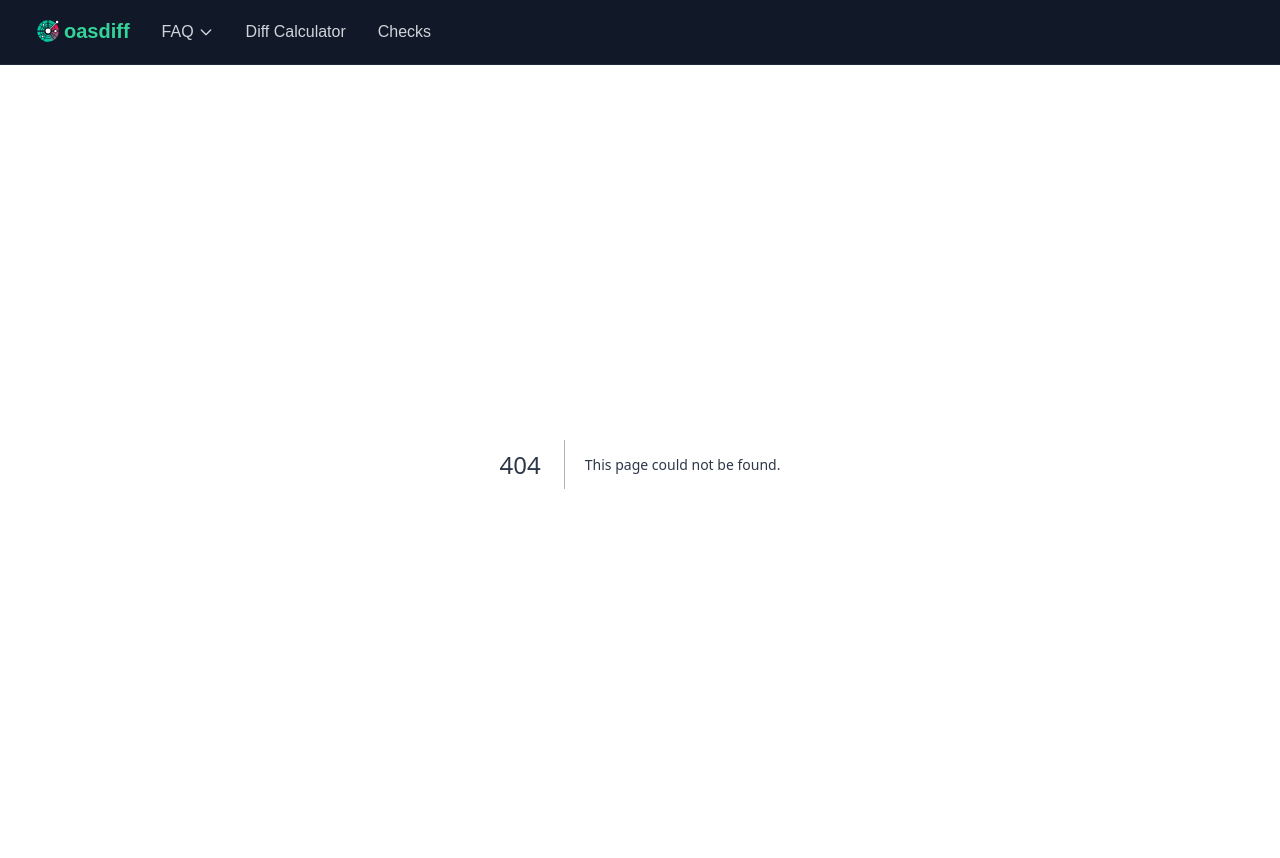
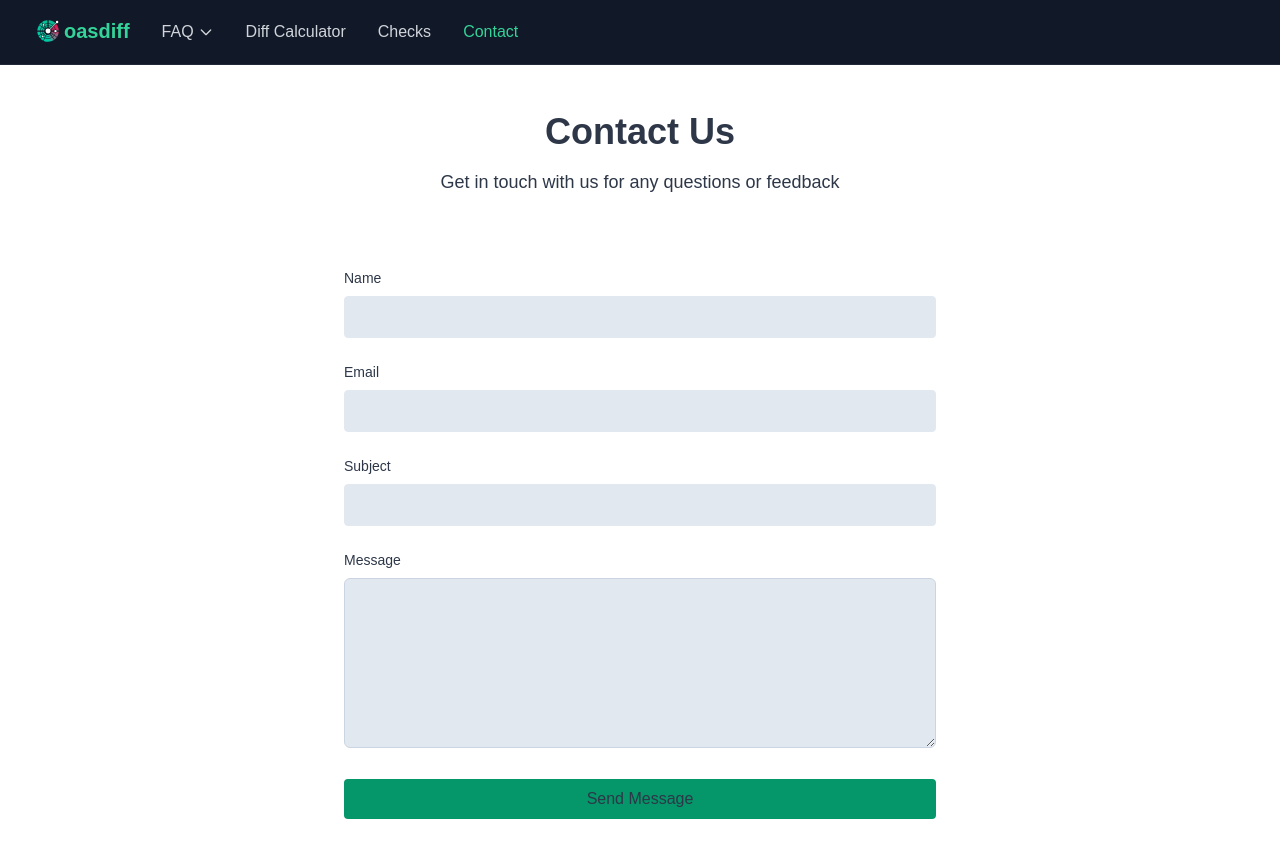
Before and after one commit to oasdiff/w3, a Next.js app: page /contact in a window 1280 px wide. Before the commit this address had no page. Shown: the top 858 px of the page. Built offline with nearby package versions, Linux system fonts and the light colour scheme.

Commit message:
contact-form

```diff
--- /dev/null
+++ b/app/api/contact/route.ts
@@ -0,0 +1,45 @@
+import { NextResponse } from 'next/server';
+import nodemailer from 'nodemailer';
+
+export async function POST(request: Request) {
+  try {
+    const { name, email, subject, message, to } = await request.json();
+
+    // Create a transporter using SMTP
+    const transporter = nodemailer.createTransport({
+      host: process.env.SMTP_HOST,
+      port: Number(process.env.SMTP_PORT),
+      secure: true,
+      auth: {
+        user: process.env.SMTP_USER,
+        pass: process.env.SMTP_PASS,
+      },
+    });
+
+    console.log("Attempting to send email to:", to); // Add this line
+
+    // Send email
+    await transporter.sendMail({
+      from: process.env.SMTP_FROM,
+      to,
+      subject: `[Contact Form] ${subject}`,
+      text: `Name: ${name}\nEmail: ${email}\n\nMessage:\n${message}`,
+      html: `
+        <h2>New Contact Form Submission</h2>
+        <p><strong>Name:</strong> ${name}</p>
+        <p><strong>Email:</strong> ${email}</p>
+        <p><strong>Subject:</strong> ${subject}</p>
+        <p><strong>Message:</strong></p>
+        <p>${message.replace(/\n/g, '<br>')}</p>
+      `,
+    });
+
+    return NextResponse.json({ success: true });
+  } catch (error) {
+    console.error('Error sending email:', error);
+    return NextResponse.json(
+      { error: 'Failed to send email' },
+      { status: 500 }
+    );
+  }
+}
--- a/app/components/MainNav.tsx
+++ b/app/components/MainNav.tsx
@@ -97,6 +97,16 @@ export function MainNav() {
           >
             Checks
           </Link>
+          <Link
+            href="/contact"
+            className={`${
+              pathname === "/contact"
+                ? "text-emerald-400"
+                : "text-gray-300 hover:text-emerald-300"
+            } transition-colors font-medium`}
+          >
+            Contact
+          </Link>
         </div>
       </div>
     </nav>
--- /dev/null
+++ b/app/contact/page.tsx
@@ -0,0 +1,133 @@
+"use client";
+
+import { useState } from "react";
+import { Card } from "@/components/ui/card";
+import { Input } from "@/components/ui/input";
+
+export default function Page() {
+  const [name, setName] = useState("");
+  const [email, setEmail] = useState("");
+  const [subject, setSubject] = useState("");
+  const [message, setMessage] = useState("");
+  const [status, setStatus] = useState<'idle' | 'sending' | 'success' | 'error'>('idle');
+
+  const handleSubmit = async (e: React.FormEvent) => {
+    e.preventDefault();
+    setStatus('sending');
+
+    try {
+      const response = await fetch('/api/contact', {
+        method: 'POST',
+        headers: {
+          'Content-Type': 'application/json',
+        },
+        body: JSON.stringify({
+          name,
+          email,
+          subject,
+          message,
+          to: 'reuvenharrison@oasdiff.com'
+        }),
+      });
+
+      if (!response.ok) {
+        throw new Error('Failed to send message');
+      }
+
+      setStatus('success');
+      setName('');
+      setEmail('');
+      setSubject('');
+      setMessage('');
+    } catch (error) {
+      console.error('Error sending message:', error);
+      setStatus('error');
+    }
+  };
+
+  return (
+    <div className="max-w-2xl mx-auto py-12 px-4">
+      <div className="text-center mb-12">
+        <h1 className="text-4xl font-bold mb-4 text-[var(--foreground)]">Contact Us</h1>
+        <p className="text-lg text-[var(--foreground)]/80">
+          Get in touch with us for any questions or feedback
+        </p>
+      </div>
+
+      <Card className="p-6">
+        <form onSubmit={handleSubmit} className="space-y-6">
+          <div>
+            <label htmlFor="name" className="block text-sm font-medium text-[var(--foreground)] mb-2">
+              Name
+            </label>
+            <Input
+              id="name"
+              type="text"
+              value={name}
+              onChange={(e) => setName(e.target.value)}
+              required
+              className="w-full bg-[var(--background-card)] text-[var(--foreground)] border-[var(--background-hover)]"
+            />
+          </div>
+
+          <div>
+            <label htmlFor="email" className="block text-sm font-medium text-[var(--foreground)] mb-2">
+              Email
+            </label>
+            <Input
+              id="email"
+              type="email"
+              value={email}
+              onChange={(e) => setEmail(e.target.value)}
+              required
+              className="w-full bg-[var(--background-card)] text-[var(--foreground)] border-[var(--background-hover)]"
+            />
+          </div>
+
+          <div>
+            <label htmlFor="subject" className="block text-sm font-medium text-[var(--foreground)] mb-2">
+              Subject
+            </label>
+            <Input
+              id="subject"
+              type="text"
+              value={subject}
+              onChange={(e) => setSubject(e.target.value)}
+              required
+              className="w-full bg-[var(--background-card)] text-[var(--foreground)] border-[var(--background-hover)]"
+            />
+          </div>
+
+          <div>
+            <label htmlFor="message" className="block text-sm font-medium text-[var(--foreground)] mb-2">
+              Message
+            </label>
+            <textarea
+              id="message"
+              value={message}
+              onChange={(e) => setMessage(e.target.value)}
+              required
+              rows={6}
+              className="w-full rounded-md bg-[var(--background-card)] text-[var(--foreground)] border border-[var(--background-hover)] p-3"
+            />
+          </div>
+
+          <button
+            type="submit"
+            disabled={status === 'sending'}
+            className="w-full px-4 py-2 rounded font-medium bg-emerald-600 text-[var(--foreground)] hover:bg-emerald-700 disabled:bg-[var(--background-dark)] disabled:text-[var(--foreground)]/40 disabled:cursor-not-allowed"
+          >
+            {status === 'sending' ? 'Sending...' : 'Send Message'}
+          </button>
+
+          {status === 'success' && (
+            <p className="text-emerald-500 text-center">Message sent successfully!</p>
+          )}
+          {status === 'error' && (
+            <p className="text-red-500 text-center">Failed to send message. Please try again.</p>
+          )}
+        </form>
+      </Card>
+    </div>
+  );
+}
--- a/package.json
+++ b/package.json
@@ -14,12 +14,14 @@
     "geist": "^1.3.1",
     "lucide-react": "^0.475.0",
     "next": "^15.1.7",
+    "nodemailer": "^6.10.0",
     "react": "^19.0.0",
     "react-dom": "^19.0.0"
   },
   "devDependencies": {
     "@eslint/eslintrc": "^3",
     "@types/node": "^20",
+    "@types/nodemailer": "^6.4.17",
     "@types/react": "^19",
     "@types/react-dom": "^19",
     "autoprefixer": "^10.4.20",
```
Also changed, not shown: 1 other file (tests, documents, lock files or other folders).
